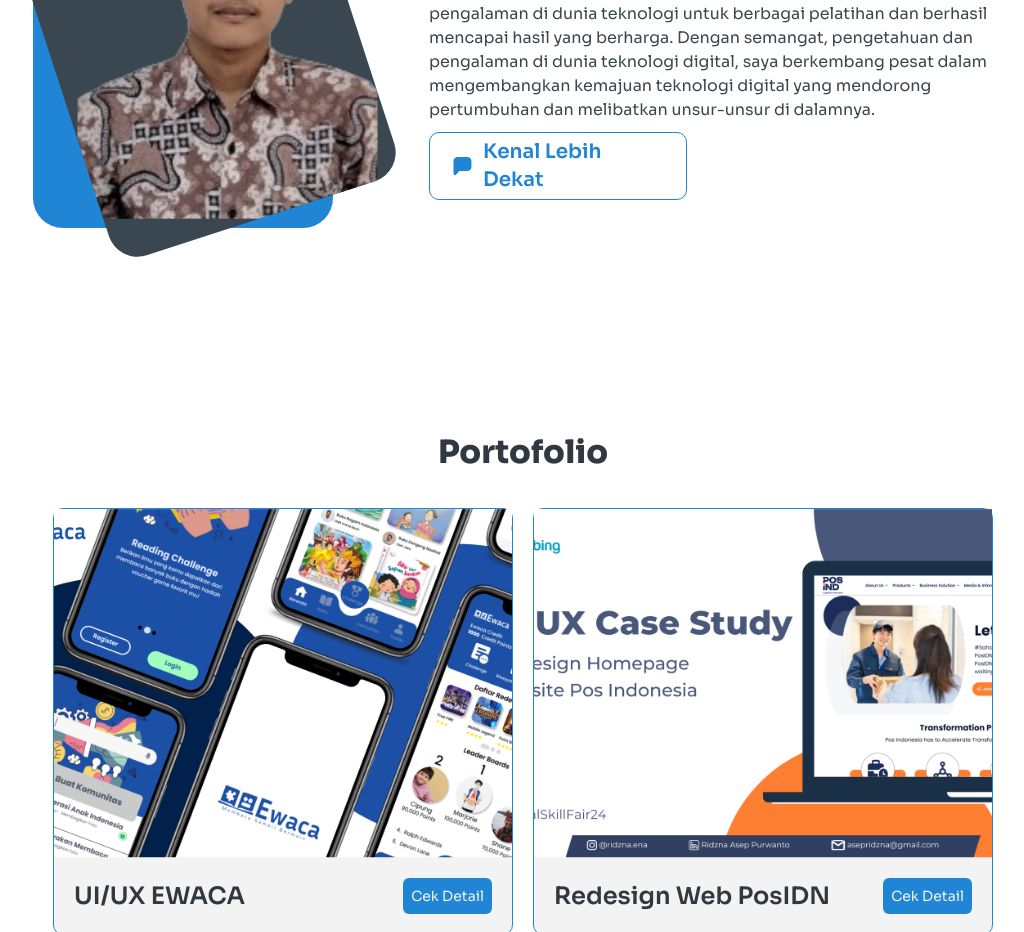
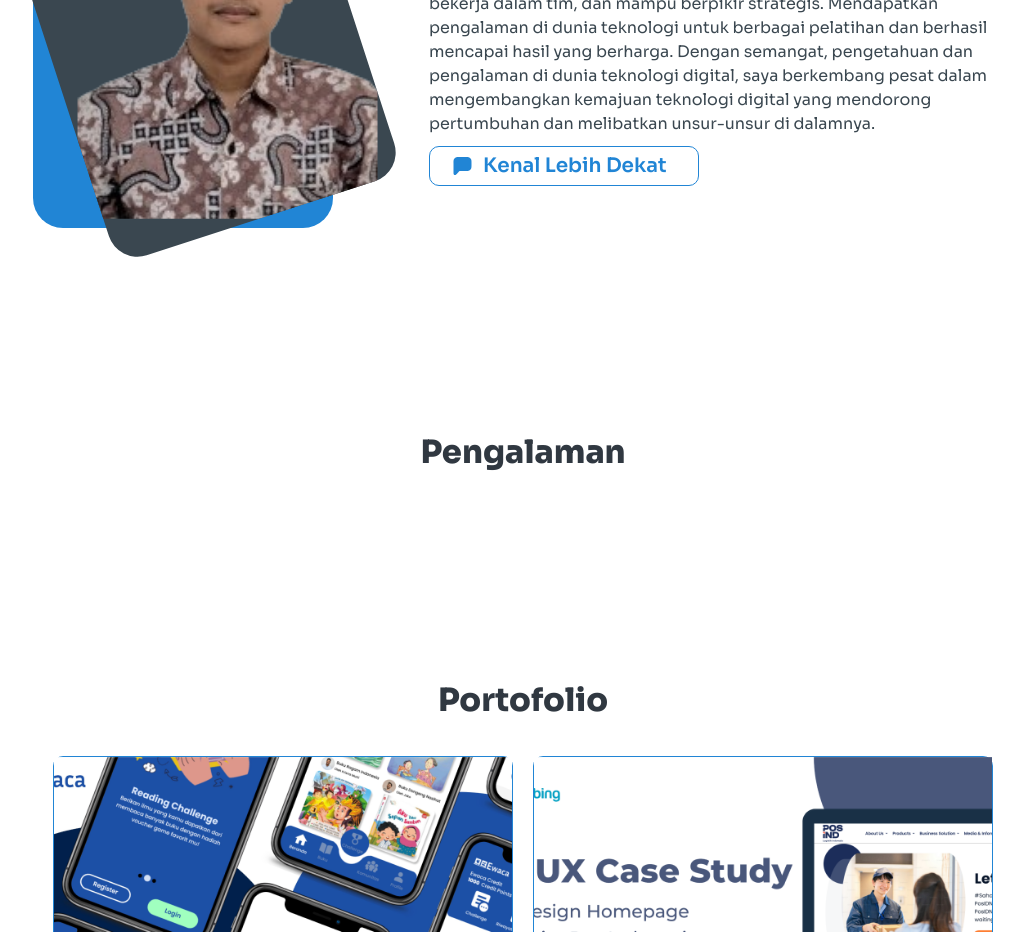
Before and after one commit to RidznaAP/webridznaap, a Next.js app: page / in a window 1280 px wide. Shown: the part 1060-1992 px from the top of the page, without its empty margins (117-1141 px from the left). Built offline with nearby package versions, Linux system fonts and the light colour scheme.

Commit message:
refactor:about

```diff
--- a/app/component/About.tsx
+++ b/app/component/About.tsx
@@ -46,7 +46,7 @@ export default function About() {
 
           <Link
             href="https://wa.me/6282261945398"
-            className="w-full flex items-center justify-center lg:justify-start lg:max-w-[258px] gap-2 border border-primary rounded-[10px] px-5 py-[5px] text-primary font-semibold text-xl"
+            className="w-full flex items-center justify-center lg:justify-start lg:max-w-[270px] gap-2 border border-primary rounded-[10px] px-5 py-[5px] text-primary font-semibold text-xl"
           >
             <Icon name="chat" />
             <span>Kenal Lebih Dekat</span>
--- /dev/null
+++ b/app/component/Pengalaman.tsx
@@ -0,0 +1,11 @@
+import React from 'react'
+
+export default function Pengalaman() {
+  return (
+    <div className="pt-[80px] md:pt-[200px] px-5 md:px-[100px] lg:px-[150px] flex flex-col items-center">
+      <h1 className="font-extrabold text-black1 text-[32px] text-center">
+        Pengalaman
+      </h1>
+      </div>
+  )
+}
--- a/app/page.tsx
+++ b/app/page.tsx
@@ -2,12 +2,14 @@ import React from "react";
 import Hero from "./component/Hero";
 import Portofolio from "./component/Portofolio";
 import About from "./component/About";
+import Pengalaman from "./component/Pengalaman";
 
 export default function page() {
   return (
     <>
       <Hero />
       <About />
+      <Pengalaman/>
       <Portofolio/>
     </>
   );
```
